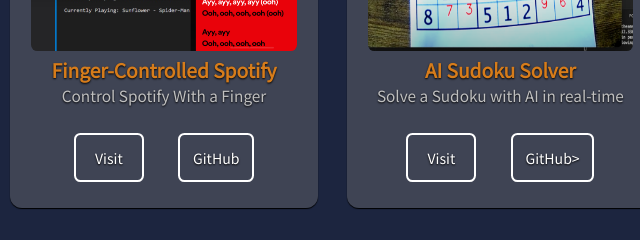
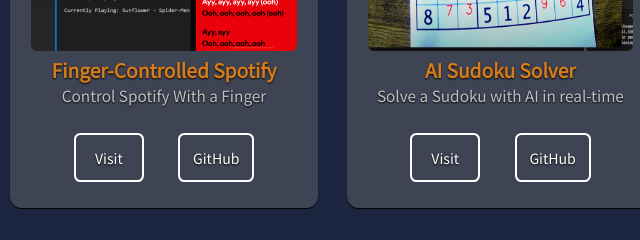
Before and after one commit to Seann0705/personal-portfolio, a plain HTML site: page index.html in a window 1280 px wide. Shown: the part 4340-4580 px from the top of the page, 476-1116 px from the left. Drawn offline with Linux system fonts and the light colour scheme.

Commit message:
Update index.html

```diff
--- a/index.html
+++ b/index.html
@@ -220,8 +220,8 @@
             <p>Solve a Sudoku with AI in real-time</p>
 
             <div class= "project-buttons">
-                <a href="https://www.youtube.com/watch?v=eJN0e5Ki1Rk" class = "visit-project">Visit</a>
-                <a href="#projects-id" class = "github">GitHub></a>
+                <a href="https://www.youtube.com/watch?v=eJN0e5Ki1Rk" class = "visit-project" target="_blank">Visit</a>
+                <a href="#projects-id" class = "github">GitHub</a>
             </div>
         </div>
 
```
